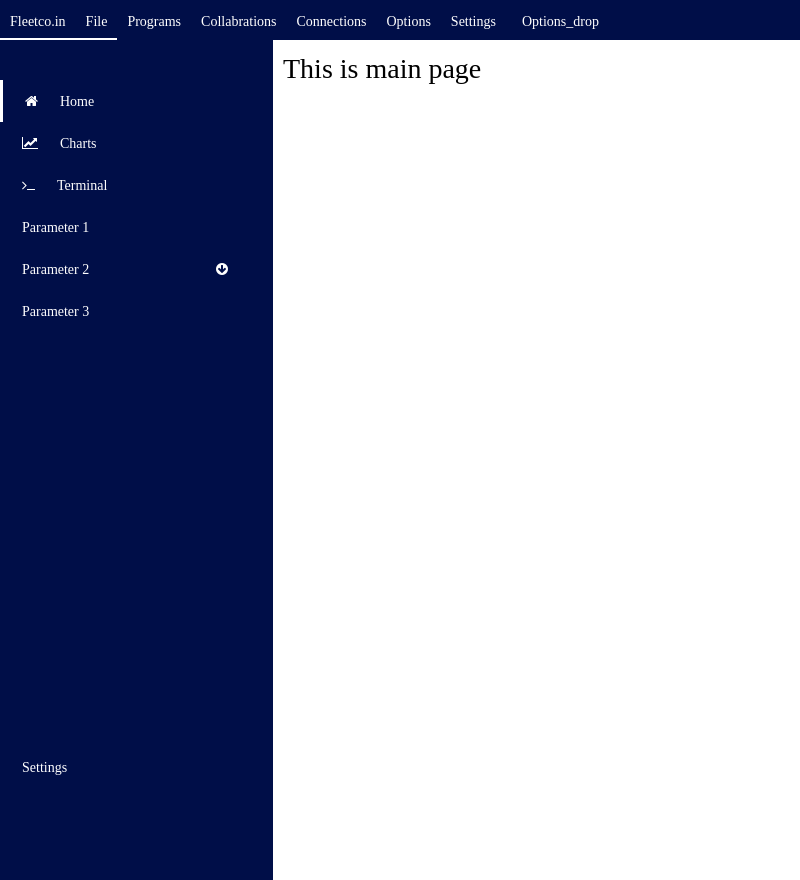
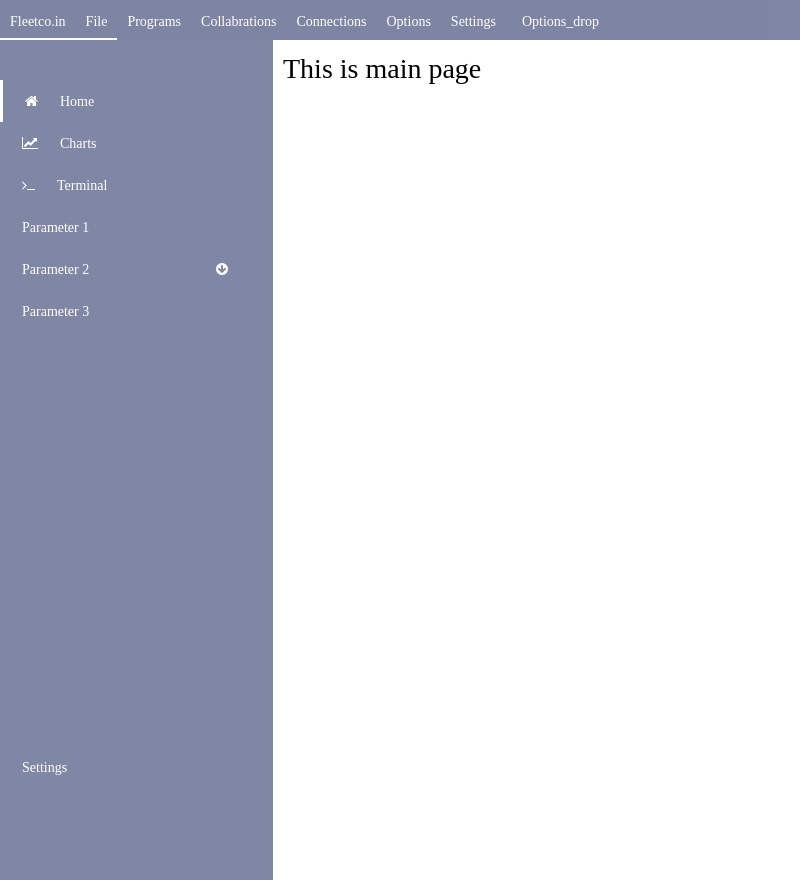
Before and after one commit to rahul9830/electronev, an Electron app: page index.html in a window 800 px wide. Before the commit the page ends 800 px from the top, so only its background shows below. Drawn offline with Linux system fonts and the light colour scheme.

Commit message:
Update style.css

```diff
--- a/style.css
+++ b/style.css
@@ -1,5 +1,6 @@
 .topnav {
     background-color: #000E48;
+    opacity:0.5;
     overflow: hidden;
     position: absolute;
     left: 0;
@@ -101,11 +102,12 @@
 .sidenav {
     height: 100%; /* 100% Full-height */
     width: 273px; /* 0 width - change this with JavaScript */
-    position: fixed; /* Stay in place */
+    position:absolute; /* Stay in place */
     z-index: 1; /* Stay on top */
     top: 40px; /* Stay at the top */
     left: 0;
     background-color: #000E48;
+    opacity:0.5;
     overflow-x: auto; /* Disable horizontal scroll */
     padding-top:40px; /* Place content 60px from the top */
     transition: 0.5s; /* 0.5 second transition effect to slide in the sidenav */
```
